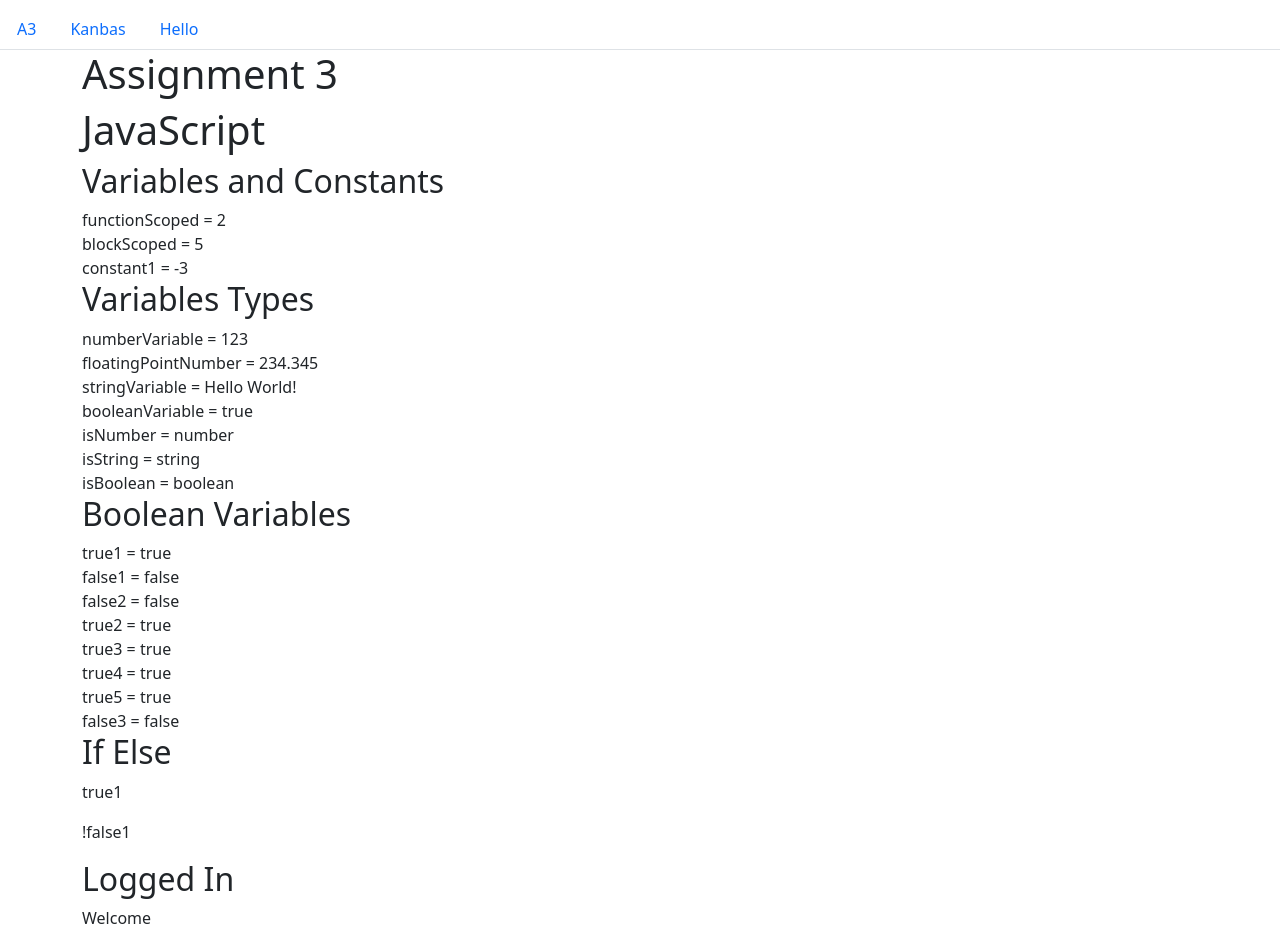
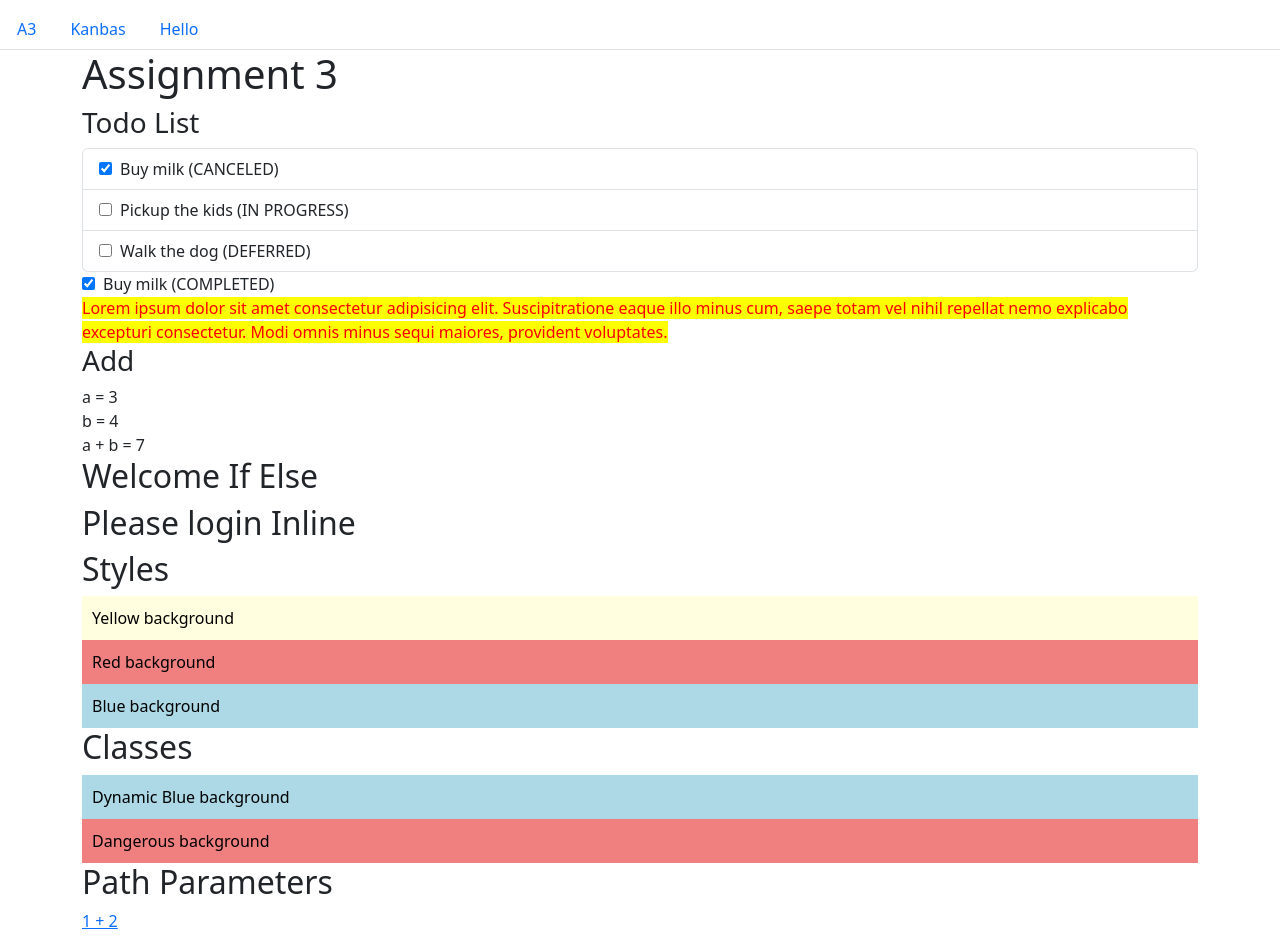
Before and after one commit to Halfgear/kanbas-react-web-app, a React (Create React App) app: page /#/Labs in a window 1280 px wide. Shown: the top 937 px of the page. Built offline with nearby package versions, Linux system fonts and the light colour scheme.

Commit message:
finished lab

```diff
--- /dev/null
+++ b/src/Labs/a3/Add/index.tsx
@@ -0,0 +1,11 @@
+function Add({ a, b }: { a: number; b: number }) {
+    return (
+        <>
+            <h3>Add</h3>a = {a}
+            <br />b = {b}
+            <br />a + b = {a + b}
+        </>
+    );
+}
+
+export default Add;
--- /dev/null
+++ b/src/Labs/a3/ConditionalOutput/ConditionalOutputIfElse.tsx
@@ -0,0 +1,9 @@
+const ConditionalOutputIfElse = () => {
+    const loggedIn = true;
+    if (loggedIn) {
+        return (<h2>Welcome If Else</h2>);
+    } else {
+        return (<h2>Please login If Else</h2>);
+    }
+};
+export default ConditionalOutputIfElse;
--- /dev/null
+++ b/src/Labs/a3/ConditionalOutput/ConditionalOutputInline.tsx
@@ -0,0 +1,10 @@
+const ConditionalOutputInline = () => {
+    const loggedIn = false;
+    return (
+        <>
+            {loggedIn && <h2>Welcome Inline</h2>}
+            {!loggedIn && <h2>Please login Inline</h2>}
+        </>
+    );
+};
+export default ConditionalOutputInline;
--- /dev/null
+++ b/src/Labs/a3/ConditionalOutput/index.tsx
@@ -0,0 +1,14 @@
+import React from "react";
+import ConditionalOutputIfElse
+    from "./ConditionalOutputIfElse";
+import ConditionalOutputInline
+    from "./ConditionalOutputInline";
+const ConditionalOutput = () => {
+    return (
+        <>
+            <ConditionalOutputIfElse />
+            <ConditionalOutputInline />
+        </>
+    );
+};
+export default ConditionalOutput;
--- /dev/null
+++ b/src/Labs/a3/Highlight/index.tsx
@@ -0,0 +1,9 @@
+import { ReactNode } from "react";
+function Highlight({ children }: { children: ReactNode }) {
+    return (
+        <span style={{ backgroundColor: "yellow", color: "red" }}>
+            {children}
+        </span>
+    );
+}
+export default Highlight;
--- /dev/null
+++ b/src/Labs/a3/css/Classes/index.css
@@ -0,0 +1,6 @@
+.wd-bg-yellow    { background-color: lightyellow; }
+.wd-bg-blue      { background-color: lightblue;   }
+.wd-bg-red       { background-color: lightcoral;  }
+.wd-bg-green     { background-color: lightgreen;  }
+.wd-fg-black     { color: black;                  }
+.wd-padding-10px { padding: 10px;                 }
--- /dev/null
+++ b/src/Labs/a3/css/Classes/index.tsx
@@ -0,0 +1,18 @@
+import './index.css';
+function Classes() {
+    const color = 'blue';
+    const dangerous = true;
+    return (
+        <div>
+            <h2>Classes</h2>
+            <div className={`wd-bg-${color} wd-fg-black wd-padding-10px`}>
+                Dynamic Blue background
+            </div>
+            <div className={`${dangerous ? 'wd-bg-red' : 'wd-bg-green'}
+                                     wd-fg-black wd-padding-10px`}>
+                Dangerous background
+            </div>
+        </div>
+    );
+}
+export default Classes
--- /dev/null
+++ b/src/Labs/a3/css/Styles/index.tsx
@@ -0,0 +1,24 @@
+const Styles = () => {
+    const colorBlack = { color: "black" };
+    const padding10px = { padding: "10px" };
+    const bgBlue = {
+        "backgroundColor": "lightblue",
+        "color": "black", ...padding10px
+    };
+    const bgRed = {
+        "backgroundColor": "lightcoral",
+        ...colorBlack, ...padding10px
+    };
+    return (
+        <div>
+            <h2>Styles</h2>
+            <div style={{
+                "backgroundColor": "lightyellow",
+                "color": "black", padding: "10px"
+            }}>
+                Yellow background</div>
+            <div style={bgRed}> Red background </div>
+            <div style={bgBlue}>Blue background</div>
+        </div>
+    );
+}; export default Styles;
--- a/src/Labs/a3/index.tsx
+++ b/src/Labs/a3/index.tsx
@@ -1,13 +1,29 @@
 import JavaScript from "./JavaScript";
-import Add from "./routing/Add";
 import PathParameters from "./routing/PathParameters";
+import Classes from "./css/Classes";
+import Styles from "./css/Styles";
+import ConditionalOutput from "./ConditionalOutput";
+import Highlight from "./Highlight";
+import Add from "./Add";
+import TodoItem from "./todos/TodoItem";
+import TodoList from "./todos/TodoList";
 
 function Assignment3() {
   return (
     <div className="container">
       <h1>Assignment 3</h1>
-        <JavaScript/>
-        <PathParameters/>
+      <TodoList />
+      <TodoItem />
+      <Highlight>
+        Lorem ipsum dolor sit amet consectetur adipisicing elit. Suscipitratione eaque illo minus cum, saepe totam
+        vel nihil repellat nemo explicabo excepturi consectetur. Modi omnis minus sequi maiores, provident voluptates.
+      </Highlight>
+      <Add a={3} b={4} />
+      <ConditionalOutput />
+      <Styles />
+      <Classes />
+      <PathParameters />
+      <JavaScript />
     </div>
   );
 }
--- /dev/null
+++ b/src/Labs/a3/todos/TodoItem.tsx
@@ -0,0 +1,13 @@
+const TodoItem = ({ todo = {
+    done: true, title: 'Buy milk',
+    status: 'COMPLETED'
+} }) => {
+    return (
+        <li className="list-group-item">
+            <input type="checkbox" className="me-2"
+                defaultChecked={todo.done} />
+            {todo.title} ({todo.status})
+        </li>
+    );
+}
+export default TodoItem;
--- /dev/null
+++ b/src/Labs/a3/todos/TodoList.tsx
@@ -0,0 +1,15 @@
+import TodoItem from "./TodoItem";
+import todos from "./todos.json";
+const TodoList = () => {
+    return (
+        <>
+            <h3>Todo List</h3>
+            <ul className="list-group">
+                {todos.map(todo => {
+                    return (<TodoItem todo={todo} />);
+                })}
+            </ul>
+        </>
+    );
+}
+export default TodoList;
--- /dev/null
+++ b/src/Labs/a3/todos/todos.json
@@ -0,0 +1,17 @@
+[
+    {
+        "title": "Buy milk",
+        "status": "CANCELED",
+        "done": true
+    },
+    {
+        "title": "Pickup the kids",
+        "status": "IN PROGRESS",
+        "done": false
+    },
+    {
+        "title": "Walk the dog",
+        "status": "DEFERRED",
+        "done": false
+    }
+]
```
Lines whose indentation alone changed are shown as unchanged.
